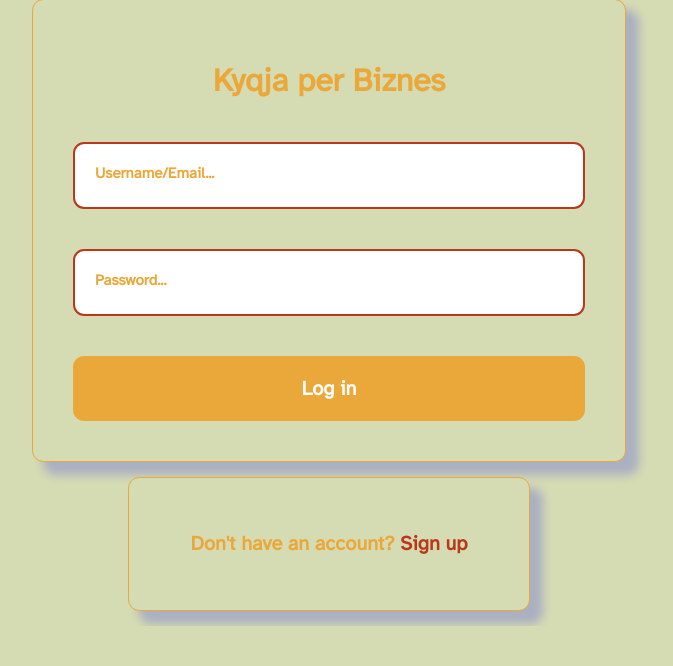
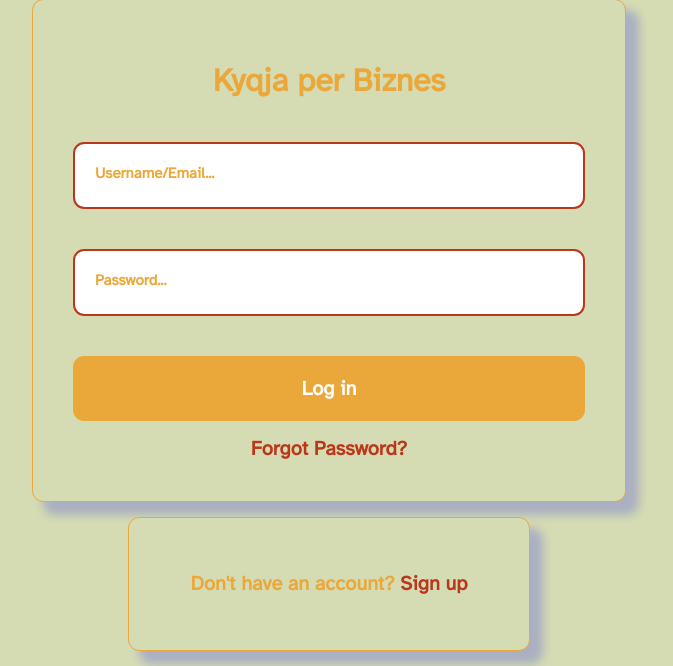
Before and after one commit to hexagon-2021/internship-project, a PHP site: page /internship-project/users/login.php in a window 1280 px wide. Shown: the part 470-1136 px from the top of the page, without its empty margins (311-984 px from the left). Before the commit the page ends 1096 px from the top, so only its background shows below. Run offline with PHP 8.4, Linux system fonts and the light colour scheme; some libraries are stand-ins or nearby versions; some web fonts are replaced.

Commit message:
Update login.php

```diff
--- a/users/login.php
+++ b/users/login.php
@@ -29,6 +29,7 @@
 			<input type="text" name="uid" placeholder="Username/Email..." class="inputL"><br>
 			<input type="password" name="pwd" placeholder="Password..." class="inputL"><br>
 			<button type="submit" name="submit" class="signinSignupButton">Log in</button>
+			<a class="forgotPassword" href="../sendEmail.php">Forgot Password?</a>
 		<?php
 				if (isset($_GET["error"])) {
 					if ($_GET["error"] == "emptyinput") {
```
